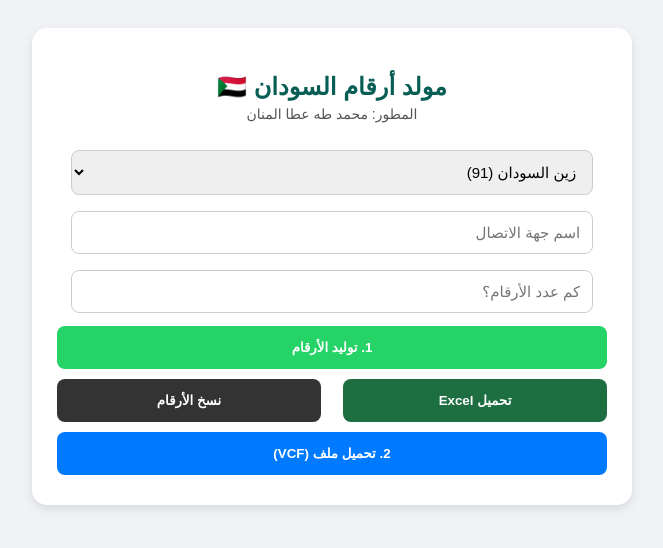
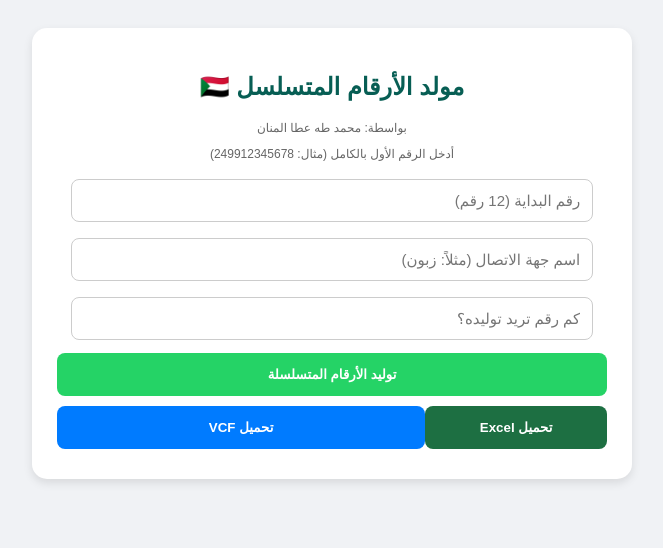
Before and after one commit to mohammedata009-arch/What-, a plain HTML site: page index.html in a window 1280 px wide. Shown: the whole page, without its empty margins (308-971 px from the left). Drawn offline with Linux system fonts and the light colour scheme.

Commit message:
Update index.html

```diff
--- a/index.html
+++ b/index.html
@@ -2,63 +2,41 @@
 <html lang="ar" dir="rtl">
 <head>
     <meta charset="UTF-8">
-    <title>تطبيق محمد طه - المولد الذكي الملون</title>
+    <title>تطبيق محمد طه - المولد المتسلسل</title>
     <script src="https://cdnjs.cloudflare.com/ajax/libs/xlsx/0.18.5/xlsx.full.min.js"></script>
     <style>
         body { font-family: sans-serif; padding: 20px; background: #f0f2f5; text-align: center; }
         .container { background: white; padding: 25px; border-radius: 15px; box-shadow: 0 4px 10px rgba(0,0,0,0.1); max-width: 550px; margin: auto; }
-        h2 { color: #075e54; margin-bottom: 5px; }
-        .dev-name { color: #555; font-size: 14px; margin-bottom: 20px; }
-        input, select { padding: 12px; margin: 8px 0; width: 95%; border-radius: 8px; border: 1px solid #ccc; font-size: 15px; box-sizing: border-box; }
-
-        /* تصميم الأزرار */
+        h2 { color: #075e54; }
+        input { padding: 12px; margin: 8px 0; width: 95%; border-radius: 8px; border: 1px solid #ccc; font-size: 15px; box-sizing: border-box; }
         button { padding: 14px; margin: 5px 0; width: 48%; border-radius: 8px; border: none; cursor: pointer; font-weight: bold; color: white; transition: 0.3s; }
         .btn-gen { background: #25D366; width: 100%; }
         .btn-vcf { background: #007bff; width: 100%; }
-        .btn-excel { background: #1D6F42; }
-        .btn-copy { background: #333; }
-        .btn-invite { background: #e91e63; width: 100%; }
-
-        /* حالة الزر بعد الضغط (تم التحميل) */
-        .btn-clicked { background: #aaa !important; color: #666 !important; position: relative; }
-        .btn-clicked::after { content: " (تم)"; font-size: 10px; }
-
-        /* تصميم الجدول */
-        table { width: 100%; margin-top: 20px; border-collapse: collapse; font-size: 14px; }
-        th, td { border: 1px solid #ddd; padding: 10px; text-align: center; transition: 0.3s; }
-        th { background: #075e54; color: white; }
-
-        /* حالة الصف عند الضغط على الرابط (تم الفحص) */
-        .row-checked { background-color: #d1e7dd !important; color: #0f5132; font-weight: bold; }
-        .row-checked td { border-color: #badbcc; }
-
-        .wa-link { color: #25D366; text-decoration: none; font-weight: bold; padding: 5px 10px; border: 1px solid #25D366; border-radius: 5px; }
-        .wa-link:visited { color: #128C7E; }
+        .btn-clicked { background: #aaa !important; color: #666 !important; }
+        table { width: 100%; margin-top: 20px; border-collapse: collapse; }
+        th, td { border: 1px solid #ddd; padding: 10px; text-align: center; }
+        .row-checked { background-color: #d1e7dd !important; }
+        .wa-link { color: #25D366; text-decoration: none; font-weight: bold; }
+        .info-text { font-size: 12px; color: #666; margin-bottom: 10px; }
     </style>
 </head>
 <body>
 
 <div class="container">
-    <h2>مولد أرقام السودان 🇸🇩</h2>
-    <div class="dev-name">المطور: محمد طه عطا المنان</div>
+    <h2>مولد الأرقام المتسلسل 🇸🇩</h2>
+    <p class="info-text">بواسطة: محمد طه عطا المنان</p>
 
-    <select id="network">
-        <option value="+24991">زين السودان (91)</option>
-        <option value="+24912">سوداني (12)</option>
-        <option value="+24992">أرويدو (92)</option>
-    </select>
+    <p class="info-text">أدخل الرقم الأول بالكامل (مثال: 249912345678)</p>
+    <input type="number" id="startNumber" placeholder="رقم البداية (12 رقم)">
+    <input type="text" id="contactName" placeholder="اسم جهة الاتصال (مثلاً: زبون)">
+    <input type="number" id="count" placeholder="كم رقم تريد توليده؟">
 
-    <input type="text" id="contactName" placeholder="اسم جهة الاتصال">
-    <input type="number" id="count" placeholder="كم عدد الأرقام؟">
-
-    <button class="btn-gen" onclick="generateNumbers(this)">1. توليد الأرقام</button>
+    <button class="btn-gen" onclick="generateSequential()">توليد الأرقام المتسلسلة</button>
 
     <div style="display: flex; justify-content: space-between;">
-        <button id="excelBtn" class="btn-excel" onclick="exportToExcel(this)">تحميل Excel</button>
-        <button class="btn-copy" onclick="copyNumbers(this)">نسخ الأرقام</button>
+        <button id="excelBtn" style="background:#1D6F42" onclick="exportToExcel(this)">تحميل Excel</button>
+        <button id="vcfBtn" class="btn-vcf" onclick="exportToVCF(this)">تحميل VCF</button>
     </div>
-
-    <button id="vcfBtn" class="btn-vcf" onclick="exportToVCF(this)">2. تحميل ملف (VCF)</button>
 
     <div id="tableContainer"></div>
 </div>
@@ -66,56 +44,46 @@
 <script>
     let currentNumbers = [];
 
-    // دالة لتغيير لون الزر عند الضغط
-    function markBtnClicked(btn) {
-        btn.classList.add('btn-clicked');
-    }
+    function generateSequential() {
+        const startNum = document.getElementById('startNumber').value;
+        const count = parseInt(document.getElementById('count').value);
+        const container = document.getElementById('tableContainer');
 
-    function generateNumbers(btn) {
-        const prefix = document.getElementById('network').value;
-        const count = document.getElementById('count').value;
-        const container = document.getElementById('tableContainer');
-        if (!count || count <= 0) return alert("حدد العدد");
-
-        // إعادة ضبط الأزرار عند توليد أرقام جديدة
-        document.getElementById('excelBtn').classList.remove('btn-clicked');
-        document.getElementById('vcfBtn').classList.remove('btn-clicked');
+        if (startNum.length < 10) return alert("الرجاء إدخال رقم بداية صحيح");
+        if (!count || count <= 0) return alert("حدد الكمية");
 
         currentNumbers = [];
-        let html = "<table><tr><th>الرقم</th><th>الإجراء</th></tr>";
+        let html = "<table><tr><th>الرقم</th><th>فحص</th></tr>";
+        let currentTemp = BigInt(startNum); // استخدام BigInt للتعامل مع الأرقام الكبيرة
+
         for (let i = 0; i < count; i++) {
-            const num = prefix + Math.floor(1000000 + Math.random() * 8999999);
-            currentNumbers.push(num);
-            // أضفنا دالة markRow لإضافة لون عند النقر على الرابط
+            let numStr = (currentTemp + BigInt(i)).toString();
+            currentNumbers.push(numStr);
             html += `<tr id="row-${i}">
-                        <td>${num}</td>
-                        <td><a href="https://wa.me/${num}" target="_blank" class="wa-link" onclick="markRow(${i})">فحص واتساب</a></td>
+                        <td>${numStr}</td>
+                        <td><a href="https://wa.me/${numStr}" target="_blank" class="wa-link" onclick="markRow(${i})">واتساب</a></td>
                     </tr>`;
         }
         container.innerHTML = html + "</table>";
     }
 
-    // دالة تلوين الصف
     function markRow(index) {
-        const row = document.getElementById(`row-${index}`);
-        row.classList.add('row-checked');
+        document.getElementById(`row-${index}`).classList.add('row-checked');
     }
 
     function exportToVCF(btn) {
         const baseName = document.getElementById('contactName').value || "سوداني";
-        if (currentNumbers.length === 0) return alert("ولد الأرقام أولاً");
-
+        if (currentNumbers.length === 0) return;
         let vcf = "";
         currentNumbers.forEach((n, i) => {
-            vcf += `BEGIN:VCARD\nVERSION:3.0\nFN:${baseName} ${i+1}\nTEL;TYPE=CELL:${n}\nEND:VCARD\n`;
+            vcf += `BEGIN:VCARD\nVERSION:3.0\nFN:${baseName} ${i+1}\nTEL;TYPE=CELL:+${n}\nEND:VCARD\n`;
         });
-
         const blob = new Blob([vcf], { type: "text/vcard" });
         const a = document.createElement("a");
         a.href = URL.createObjectURL(blob);
         a.download = `${baseName}.vcf`;
         a.click();
-        markBtnClicked(btn); // تلوين الزر بعد التحميل
+        btn.classList.add('btn-clicked');
     }
 
     function exportToExcel(btn) {
@@ -123,14 +91,8 @@
         const ws = XLSX.utils.json_to_sheet(currentNumbers.map(n => ({ "الرقم": n })));
         const wb = XLSX.utils.book_new();
         XLSX.utils.book_append_sheet(wb, ws, "Numbers");
-        XLSX.writeFile(wb, "Sudan_Numbers.xlsx");
-        markBtnClicked(btn); // تلوين الزر بعد التحميل
-    }
-
-    function copyNumbers(btn) {
-        if (currentNumbers.length === 0) return;
-        navigator.clipboard.writeText(currentNumbers.join("\n"));
-        markBtnClicked(btn);
+        XLSX.writeFile(wb, "Sudan_Sequential.xlsx");
+        btn.classList.add('btn-clicked');
     }
 </script>
 </body>
```
